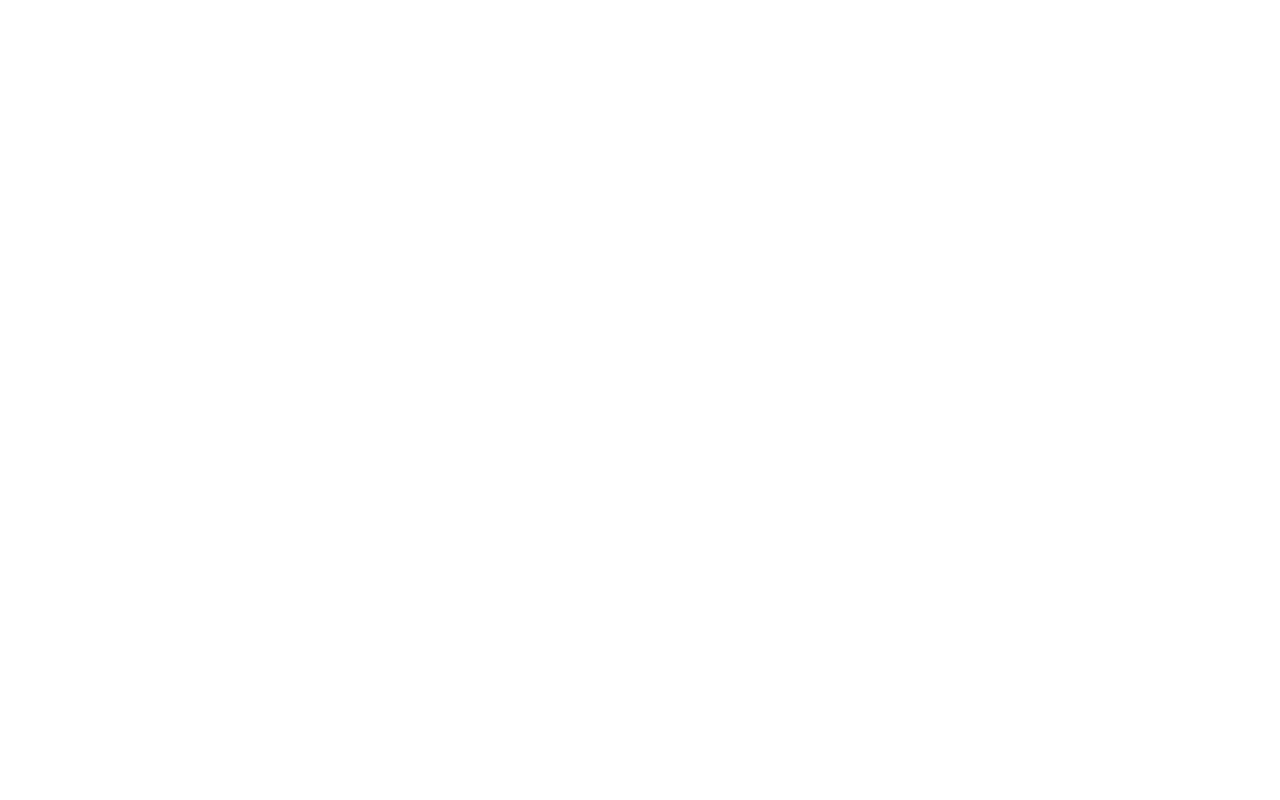
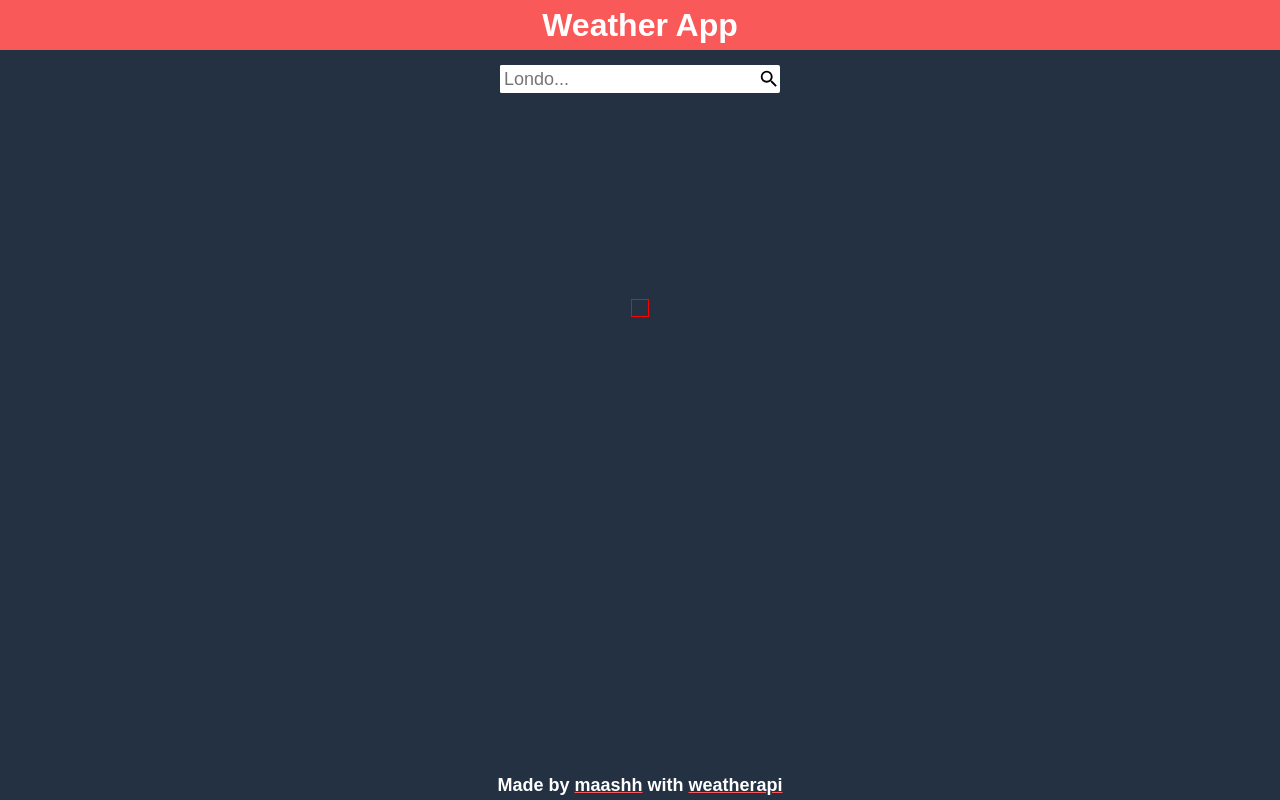
Before and after one commit to maashhCS/weather-app, a plain HTML site: page index.html in a window 1280 px wide. Drawn offline with Linux system fonts and the light colour scheme.

Commit message:
added fetch api and basic ui

```diff
--- a/index.html
+++ b/index.html
@@ -5,9 +5,42 @@
     <meta http-equiv="X-UA-Compatible" content="IE=edge">
     <meta name="viewport" content="width=device-width, initial-scale=1.0">
     <script src="main.js" defer></script>
-    <title>Document</title>
+    <link rel="stylesheet" href="style.css">
+    <title>Weather App</title>
 </head>
 <body>
-
+    <header>
+        <div class="header-text">
+            <h1>Weather App</h1>
+        </div>
+    </header>
+    <section class="search-input">
+        <p class="search-input-field-error hidden">Search field empty please write something before searching.</p>
+        <label for="search-input-field">
+            <input type="text" name="search-input" id="search-input-field" placeholder="Londo...">
+            <img src="svg/magnify.svg" alt="search-icon" id="magnify-svg" draggable="false">
+        </label>
+    </section>
+    <main>
+        <div class="content">
+            <div class="city-name"></div>
+            <div class="city-temperature"></div>
+            <div class="city-temperature-feels-like"></div>
+            <div class="city-humidity"></div>
+            <div class="city-wind"></div>
+            <div class="city-7-day-forecast-div">
+                <div class="city-day-1-forecast"></div>
+                <div class="city-day-2-forecast"></div>
+                <div class="city-day-3-forecast"></div>
+                <div class="city-day-4-forecast"></div>
+                <div class="city-day-5-forecast"></div>
+                <div class="city-day-6-forecast"></div>
+                <div class="city-day-7-forecast"></div>
+            </div>
+        </div>
+    </main>
+    <footer>
+        <h2>Made by <a href="https://github.com/maashhCS">maashh</a> with <a href="https://www.weatherapi.com/">weatherapi</a></h2>
+    </footer>
 </body>
 </html>
--- a/main.js
+++ b/main.js
@@ -7,26 +7,90 @@
  * If you are looking for production-ready output files, see mode: "production" (https://webpack.js.org/configuration/mode/).
  */
 /******/ (() => { // webpackBootstrap
+/******/ 	"use strict";
 /******/ 	var __webpack_modules__ = ({
+
+/***/ "./src/fetch_api.js":
+/*!**************************!*\
+  !*** ./src/fetch_api.js ***!
+  \**************************/
+/***/ ((__unused_webpack_module, __webpack_exports__, __webpack_require__) => {
+
+eval("__webpack_require__.r(__webpack_exports__);\n/* harmony export */ __webpack_require__.d(__webpack_exports__, {\n/* harmony export */   \"fetchApiData\": () => (/* binding */ fetchApiData)\n/* harmony export */ });\nconst apiUrl = 'http://api.weatherapi.com/v1/';\nconst apiKey = 'd7ad6837fd37407e8e0163826230105';\n\nasync function fetchApiData(cityName){\n    try {\n        const temperatureData = await fetch(apiUrl + 'current.json?key=' + apiKey + '&q=' + cityName, {mode: 'cors', });\n        if(temperatureData.status !== 200){\n            return temperatureData.status;\n        }\n        const temperature = await temperatureData.json();\n        console.log(temperature);\n        return temperature;\n    } catch (err) {\n        console.log(err);\n    }\n}\n\n//# sourceURL=webpack://weather-app/./src/fetch_api.js?");
+
+/***/ }),
 
 /***/ "./src/index.js":
 /*!**********************!*\
   !*** ./src/index.js ***!
   \**********************/
-/***/ (() => {
+/***/ ((__unused_webpack_module, __webpack_exports__, __webpack_require__) => {
 
-eval("\n\n//# sourceURL=webpack://weather-app/./src/index.js?");
+eval("__webpack_require__.r(__webpack_exports__);\n/* harmony import */ var _fetch_api__WEBPACK_IMPORTED_MODULE_0__ = __webpack_require__(/*! ./fetch_api */ \"./src/fetch_api.js\");\n\n\nconst searchField = document.querySelector('.search-input-field input');\nconst searchFieldButton = document.querySelector('#magnify-svg');\nconst searchFieldError = document.querySelector('.search-input-field-error')\n\nsearchFieldButton.addEventListener('click', () => {\n    if(searchField.value === ''){\n        searchFieldError.classList.remove('hidden');\n    } else {\n        searchFieldError.classList.add('hidden');\n        const temperatureData = (0,_fetch_api__WEBPACK_IMPORTED_MODULE_0__.fetchApiData)(searchField.value);\n    }\n});\n\n//# sourceURL=webpack://weather-app/./src/index.js?");
 
 /***/ })
 
 /******/ 	});
 /************************************************************************/
+/******/ 	// The module cache
+/******/ 	var __webpack_module_cache__ = {};
+/******/
+/******/ 	// The require function
+/******/ 	function __webpack_require__(moduleId) {
+/******/ 		// Check if module is in cache
+/******/ 		var cachedModule = __webpack_module_cache__[moduleId];
+/******/ 		if (cachedModule !== undefined) {
+/******/ 			return cachedModule.exports;
+/******/ 		}
+/******/ 		// Create a new module (and put it into the cache)
+/******/ 		var module = __webpack_module_cache__[moduleId] = {
+/******/ 			// no module.id needed
+/******/ 			// no module.loaded needed
+/******/ 			exports: {}
+/******/ 		};
+/******/
+/******/ 		// Execute the module function
+/******/ 		__webpack_modules__[moduleId](module, module.exports, __webpack_require__);
+/******/
+/******/ 		// Return the exports of the module
+/******/ 		return module.exports;
+/******/ 	}
+/******/
+/************************************************************************/
+/******/ 	/* webpack/runtime/define property getters */
+/******/ 	(() => {
+/******/ 		// define getter functions for harmony exports
+/******/ 		__webpack_require__.d = (exports, definition) => {
+/******/ 			for(var key in definition) {
+/******/ 				if(__webpack_require__.o(definition, key) && !__webpack_require__.o(exports, key)) {
+/******/ 					Object.defineProperty(exports, key, { enumerable: true, get: definition[key] });
+/******/ 				}
+/******/ 			}
+/******/ 		};
+/******/ 	})();
+/******/
+/******/ 	/* webpack/runtime/hasOwnProperty shorthand */
+/******/ 	(() => {
+/******/ 		__webpack_require__.o = (obj, prop) => (Object.prototype.hasOwnProperty.call(obj, prop))
+/******/ 	})();
+/******/
+/******/ 	/* webpack/runtime/make namespace object */
+/******/ 	(() => {
+/******/ 		// define __esModule on exports
+/******/ 		__webpack_require__.r = (exports) => {
+/******/ 			if(typeof Symbol !== 'undefined' && Symbol.toStringTag) {
+/******/ 				Object.defineProperty(exports, Symbol.toStringTag, { value: 'Module' });
+/******/ 			}
+/******/ 			Object.defineProperty(exports, '__esModule', { value: true });
+/******/ 		};
+/******/ 	})();
+/******/
+/************************************************************************/
 /******/
 /******/ 	// startup
 /******/ 	// Load entry module and return exports
 /******/ 	// This entry module can't be inlined because the eval devtool is used.
-/******/ 	var __webpack_exports__ = {};
-/******/ 	__webpack_modules__["./src/index.js"]();
+/******/ 	var __webpack_exports__ = __webpack_require__("./src/index.js");
 /******/
 /******/ })()
 ;
--- a/style.css
+++ b/style.css
@@ -0,0 +1,108 @@
+* {
+    font-family: Arial, Helvetica, sans-serif;
+    margin: 0;
+    padding: 0;
+    list-style-type: none;
+    text-decoration: none;
+}
+
+body {
+    min-height: 100vh;
+    display: flex;
+    flex-direction: column;
+    align-items: center;
+    justify-content: space-between;
+    background-color: #233142;
+}
+
+header {
+    height: 50px;
+    width: 100%;
+    background-color: #f95959;
+    display: flex;
+    justify-content: center;
+    align-items: center;
+}
+
+.header-text {
+    display: flex;
+    justify-content: center;
+    align-items: center;
+    color: #ffffff;
+}
+
+.search-input input:focus::placeholder {
+    color: transparent;
+}
+
+.search-input {
+    height: 58px;
+    display: flex;
+    flex-direction: column;
+    justify-content: center;
+    align-items: center;
+    gap: 4px;
+}
+
+.search-input input {
+    height: 20px;
+    width: 250px;
+    padding: 4px;
+    font-size: 18px;
+    border: none;
+    outline: none;
+}
+
+.search-input label {
+    background-color: #ffffff;
+    display: flex;
+    justify-content: center;
+    align-items: center;
+    border-radius: 2px;
+    overflow: hidden;
+}
+
+#magnify-svg {
+    height: 22px;
+}
+
+#magnify-svg:hover {
+    cursor: pointer;
+}
+
+footer {
+    margin-top: auto;
+    font-size: 12px;
+    color: #ffffff;
+    padding: 4px;
+}
+
+footer a {
+    color: #ffffff;
+    text-decoration: underline;
+    text-decoration-color: #f95959;
+}
+
+footer a:hover {
+    color: #f95959;
+}
+
+main {
+    height: 50vh;
+    display: flex;
+    justify-content: center;
+    align-items: center;
+}
+
+.content {
+    border: 1px red solid;
+    padding: 8px;
+}
+
+.hidden {
+    display: none;
+}
+
+.search-input-field-error {
+    color: #f95959;
+}
```
Also changed, not shown: svg/magnify.svg (added).
